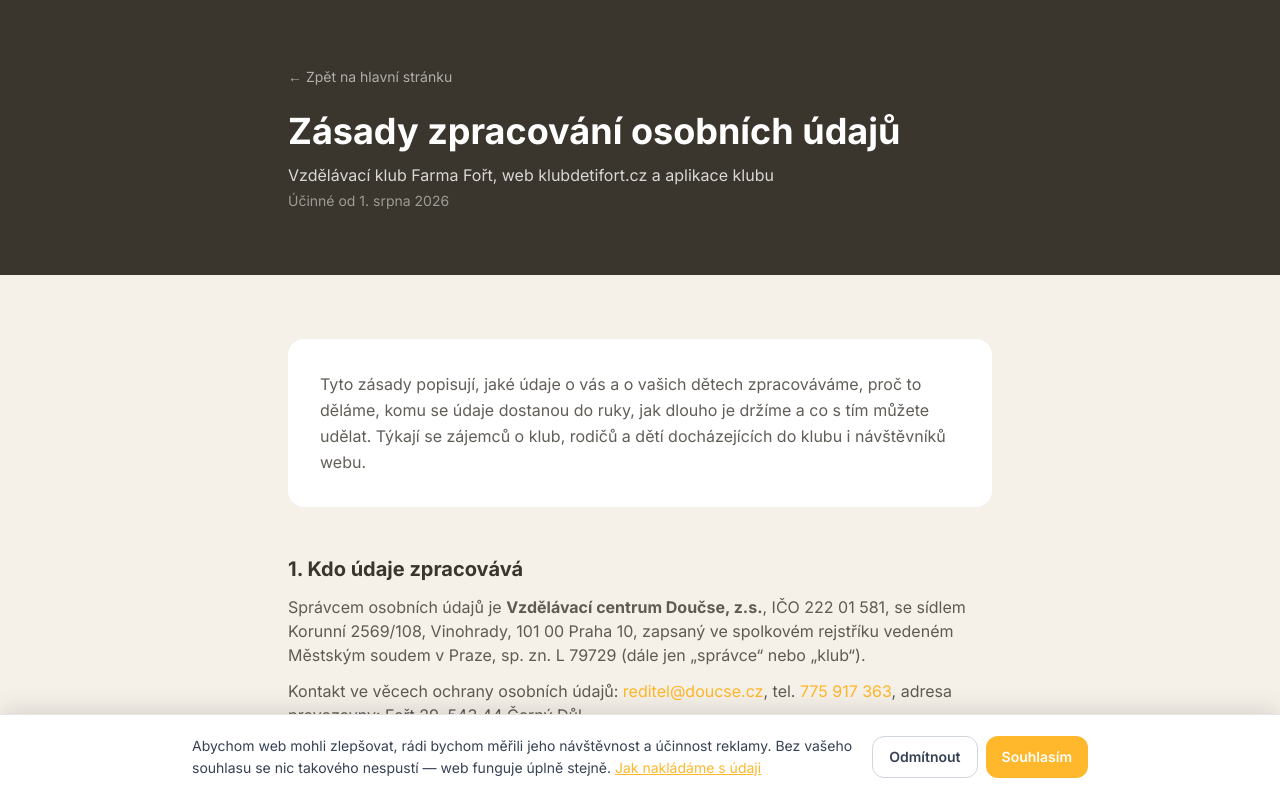
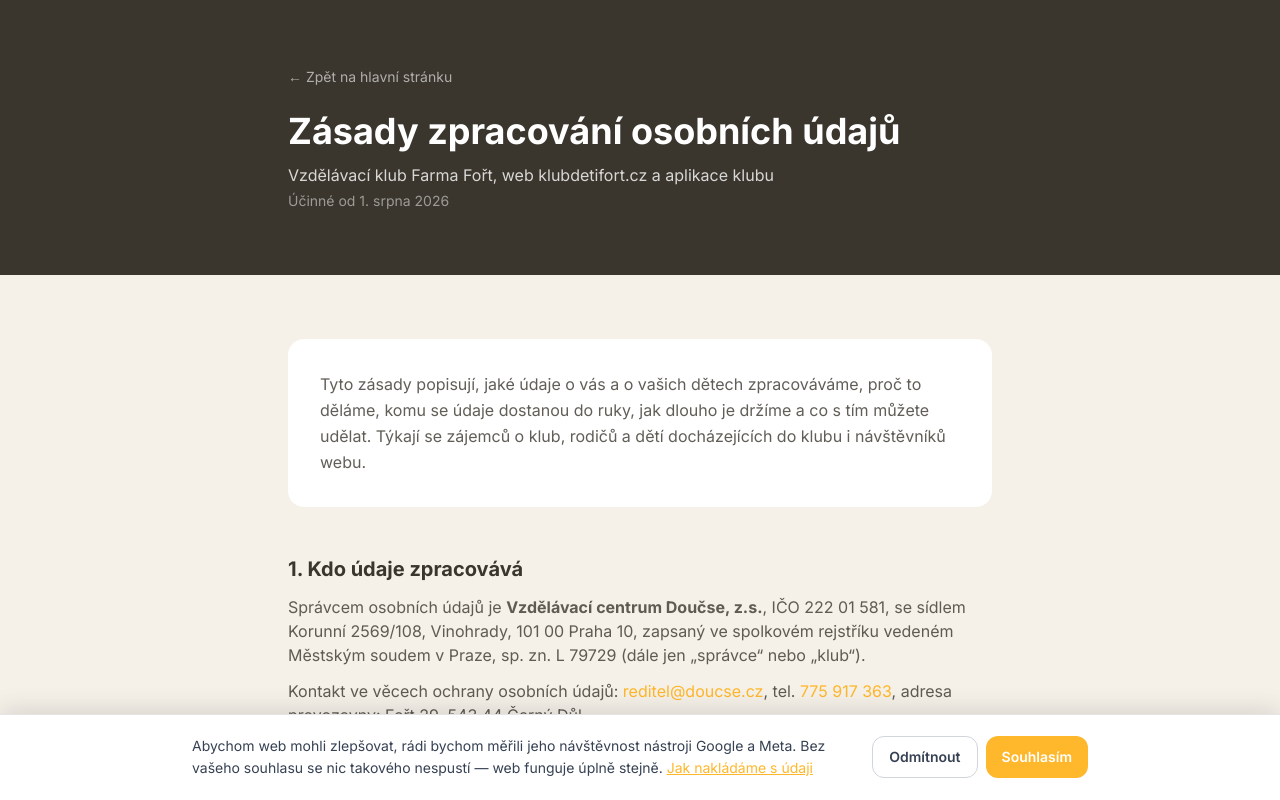
Before and after one commit to doucsematiku/klubdetifort, a Next.js app: page /ochrana-osobnich-udaju in a window 1280 px wide. Shown: the top 800 px of the page. Built offline with nearby package versions, Linux system fonts and the light colour scheme.

Commit message:
Cookie lista bez zminky o ucinnosti reklamy

```diff
--- a/src/app/ochrana-osobnich-udaju/page.tsx
+++ b/src/app/ochrana-osobnich-udaju/page.tsx
@@ -369,8 +369,9 @@ export default function GDPRPage() {
               Ty nastavujeme vždy — souhlas k nim zákon nevyžaduje.
             </p>
             <p>
-              Nad rámec toho bychom rádi měřili návštěvnost webu a účinnost naší
-              reklamy (Google Analytics, Google Ads, Meta). Tohle měření
+              Nad rámec toho bychom rádi měřili návštěvnost webu — kolik lidí
+              na něj přišlo a odkud (Google Analytics, Google Ads, Meta).
+              Tohle měření
               spustíme <strong>až poté, co k němu dáte souhlas</strong> v liště,
               která se objeví při první návštěvě. Dokud nesouhlasíte, nenačte se
               do stránky vůbec nic od Googlu ani Meta a žádné takové cookies
--- a/src/components/CookieConsent.tsx
+++ b/src/components/CookieConsent.tsx
@@ -97,8 +97,8 @@ export default function CookieConsent({
       <div className="mx-auto flex max-w-4xl flex-col gap-3 sm:flex-row sm:items-center sm:justify-between">
         <p className="text-sm leading-relaxed text-gray-700">
           Abychom web mohli zlepšovat, rádi bychom měřili jeho návštěvnost
-          a účinnost reklamy. Bez vašeho souhlasu se nic takového nespustí —
-          web funguje úplně stejně.{" "}
+          nástroji Google a Meta. Bez vašeho souhlasu se nic takového
+          nespustí — web funguje úplně stejně.{" "}
           <Link href="/ochrana-osobnich-udaju" className="text-orange underline">
             Jak nakládáme s údaji
           </Link>
```
